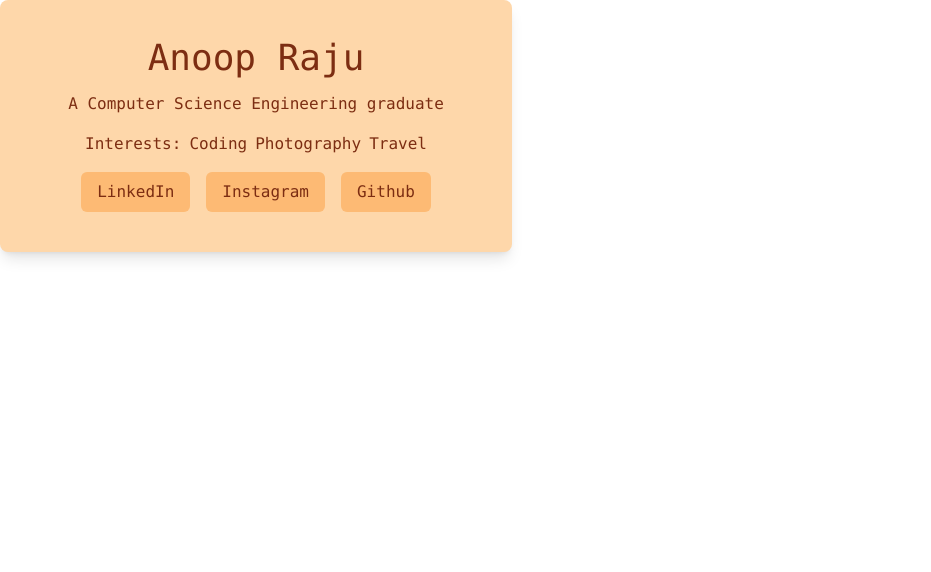
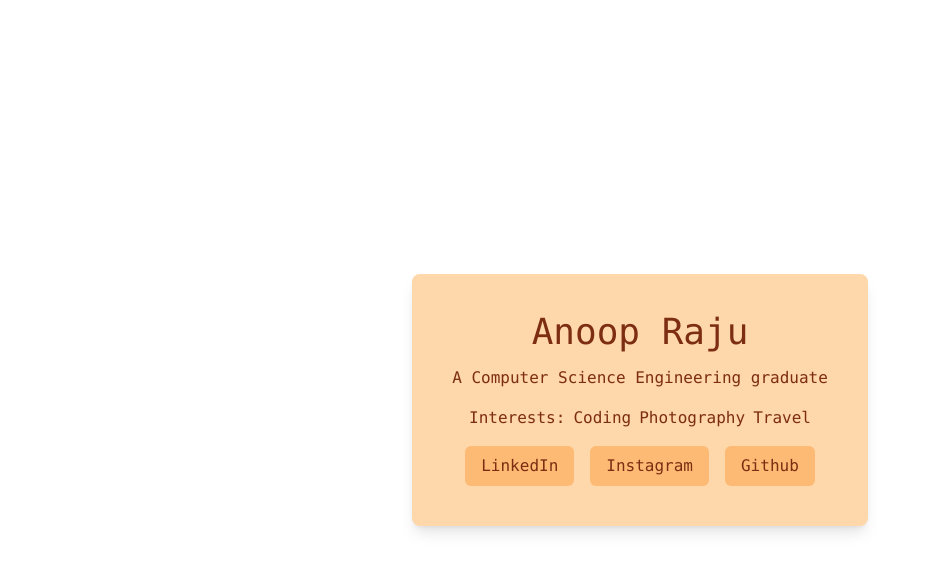
Before and after one commit to anoopraju31/100xdevs_cohort, a React (Vite) app in the folder Week 5/assigments/business-card/: page / in a window 1280 px wide. Shown: the top 572 px of the page, without its empty margins (0-931 px from the left). Built offline with nearby package versions, Linux system fonts and the light colour scheme.

Commit message:
Week 5 - Assignments: Business Card: App Component - styled

```diff
--- a/Week 5/assigments/business-card/src/App.jsx
+++ b/Week 5/assigments/business-card/src/App.jsx
@@ -37,7 +37,7 @@ const App = () => {
 		],
 	}
 	return (
-		<div>
+		<div className='h-screen flex justify-center items-center'>
 			<BusinessCard {...user} />
 		</div>
 	)
```
